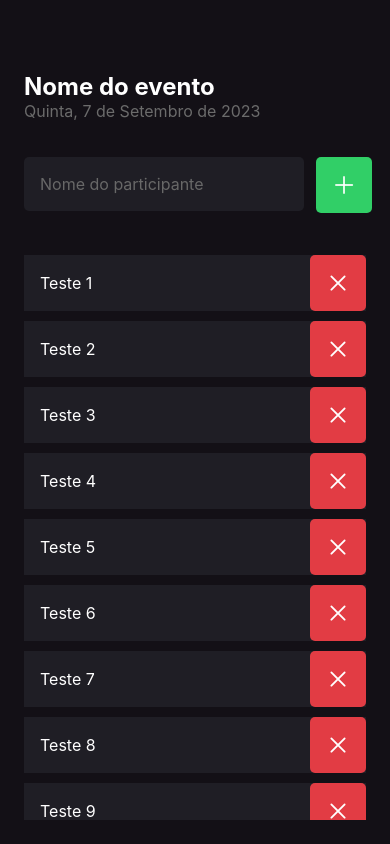
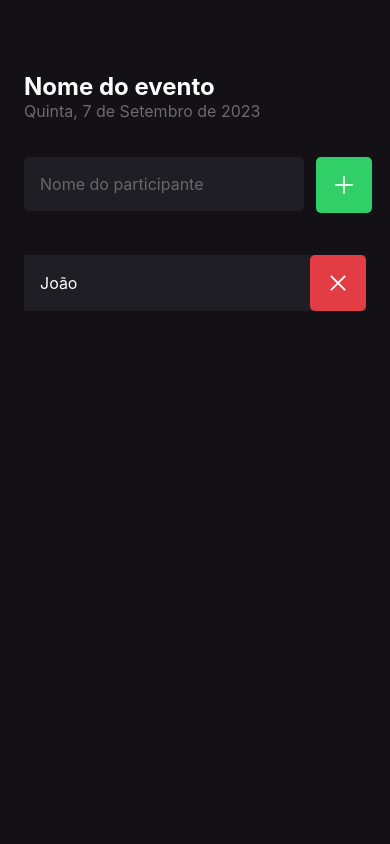
Before and after one commit to maxmonteiro/react-native-app-guests, a React Native app: screen / in a window 390 px wide. Built offline with nearby package versions, Linux system fonts and the light colour scheme.

Commit message:
utilizando hook useState para adicionar participante

```diff
--- a/src/screens/Home/index.tsx
+++ b/src/screens/Home/index.tsx
@@ -1,3 +1,4 @@
+import { useState } from 'react';
 import {
   Text,
   View,
@@ -13,15 +14,14 @@ import { AntDesign } from '@expo/vector-icons';
 import Participant from '../../components/Participant'
 
 export default function Home() {
-const participants = [
-  'Teste 1', 'Teste 2', 'Teste 3', 'Teste 4', 'Teste 5', 'Teste 6',
-  'Teste 7', 'Teste 8', 'Teste 9'
-]
+const [participants, setParticipants] = useState(['João'])
 
 function addParticipant() {
   if (participants.includes('Teste 1')) {
     return Alert.alert('Participante Existe', 'Já existe um participante com esse nome')
   }
+
+  setParticipants(prevState => [...prevState, 'Ana'])
 }
 
 function removeParticipant(name: string) {
```
